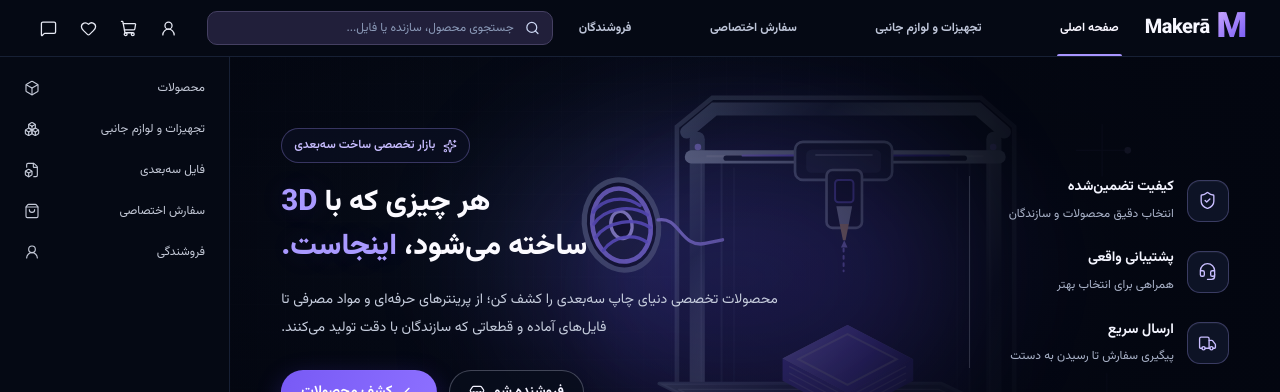
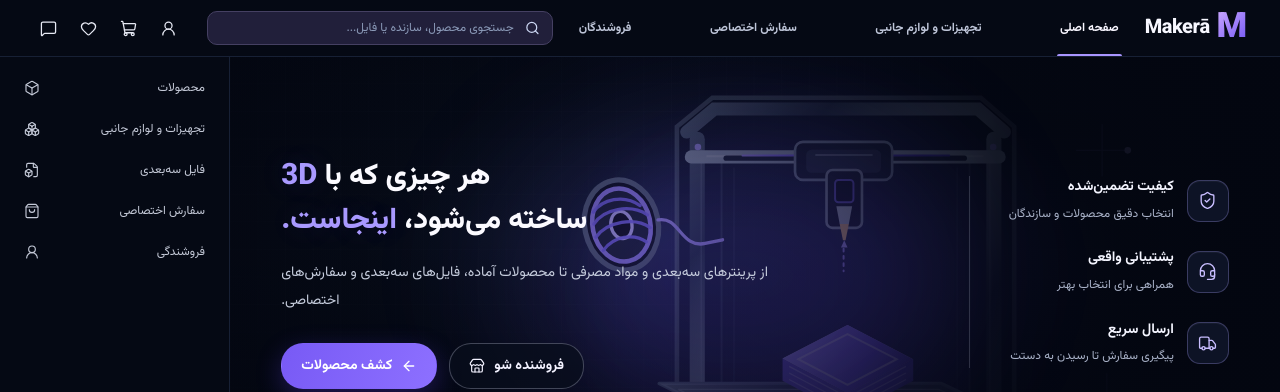
Before and after one commit to ParisaAtaee2000/web-projects, a React (Vite) app in the folder 3d-marketplace/: page / in a window 1280 px wide. Shown: the top 392 px of the page. Built offline with nearby package versions, Linux system fonts and the light colour scheme.

Commit message:
Match approved Maker homepage hero copy

```diff
--- a/3d-marketplace/src/components/hero/HeroContent.tsx
+++ b/3d-marketplace/src/components/hero/HeroContent.tsx
@@ -1,22 +1,13 @@
-import { Sparkles } from "lucide-react";
 import { HeroActions } from "./HeroActions";
 import { HeroTitle } from "./HeroTitle";
 
 export function HeroContent() {
   return (
     <div className="hero-content">
-      <p className="hero-content__eyebrow">
-        <Sparkles size={14} strokeWidth={1.8} aria-hidden="true" />
-        بازار تخصصی ساخت سه‌بعدی
+      <HeroTitle />
+      <p className="hero-content__description">
+        از پرینترهای سه‌بعدی و مواد مصرفی تا محصولات آماده، فایل‌های سه‌بعدی و سفارش‌های اختصاصی.
       </p>
-
-      <HeroTitle />
-
-      <p className="hero-content__description">
-        محصولات تخصصی دنیای چاپ سه‌بعدی را کشف کن؛ از پرینترهای حرفه‌ای و مواد مصرفی
-        تا فایل‌های آماده و قطعاتی که سازندگان با دقت تولید می‌کنند.
-      </p>
-
       <HeroActions />
     </div>
   );
```
